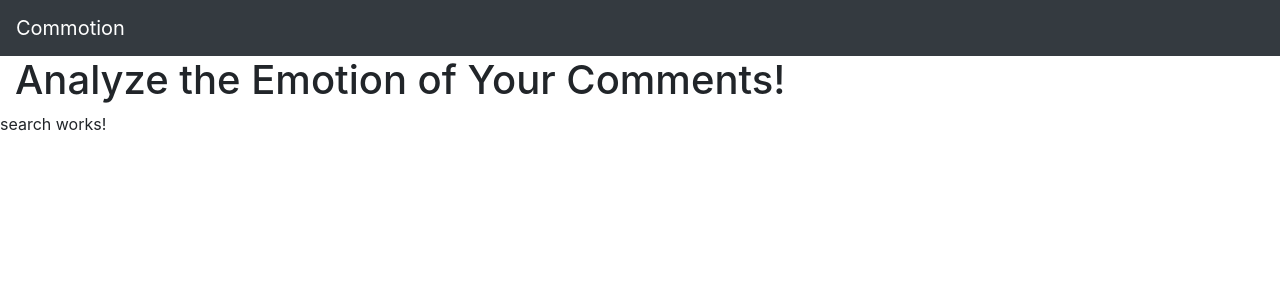
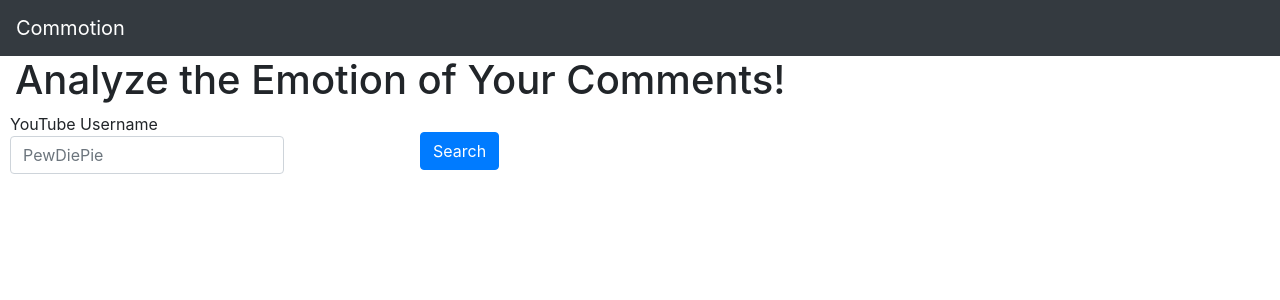
Before and after one commit to brendarearden/portfolio, an Angular app in the folder youtube-emotion-analyzer/: page /home in a window 1280 px wide. Shown: the top 300 px of the page. Built offline with nearby package versions, Linux system fonts and the light colour scheme.

Commit message:
added form for youtuve username, added base service code

```diff
--- a/youtube-emotion-analyzer/src/app/search/search.component.html
+++ b/youtube-emotion-analyzer/src/app/search/search.component.html
@@ -1 +1,10 @@
-<p>search works!</p>
+<form class="container-fluid">
+  <div class="form-row form-inline">
+    <div class="form-row col-md-4 mb-3">
+      <label for="ytusername">YouTube Username</label>
+      <input type="text" class="form-control" id="ytusername" placeholder="PewDiePie" required>
+    </div>
+    <button class="btn btn-primary" type="submit">Search</button>
+  </div>
+
+</form>
```
Also changed, not shown: youtube-emotion-analyzer/src/app/search/search.service.ts (added, +9 -0 lines), 1 other file (tests, documents, lock files or other folders).
